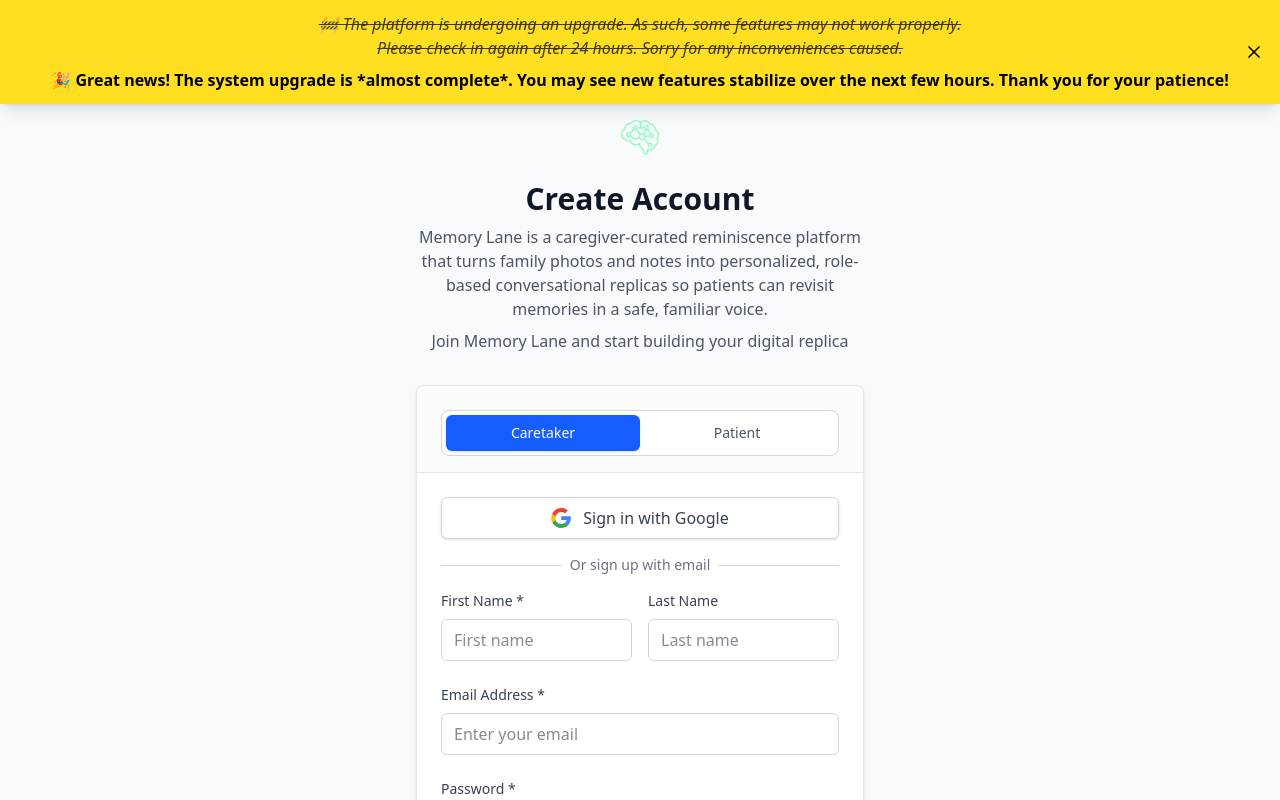
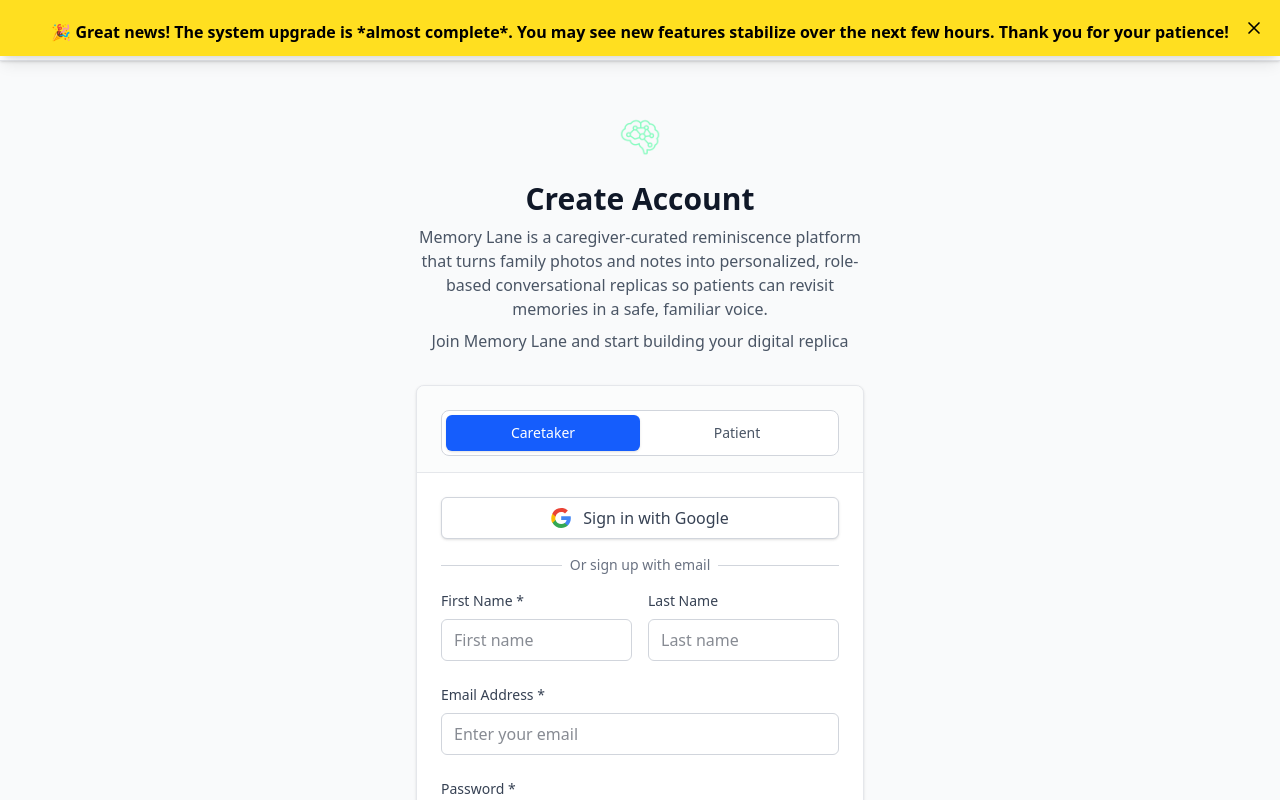
Before and after one commit to AlphaTechini/Memory-Lane, a SvelteKit app in the folder Frontend/Frontend/: page /signup in a window 1280 px wide. Shown: the top 800 px of the page. Built offline with nearby package versions, Linux system fonts and the light colour scheme; no server answers.

Commit message:
update notce

```diff
--- a/Frontend/Frontend/src/routes/+layout.svelte
+++ b/Frontend/Frontend/src/routes/+layout.svelte
@@ -50,12 +50,6 @@
   {#if showBanner}
     <div class="fixed top-0 left-0 w-full z-50">
       <div class="bg-yellow-300 text-black text-center px-4 py-3 shadow-lg relative">
-        <p class="font-medium">
-          <s class="opacity-75 italic">
-              🚧 The platform is undergoing an upgrade. As such, some features may not work properly.<br />
-              Please check in again after 24 hours. Sorry for any inconveniences caused.
-          </s>
-        </p>
         <p class="font-semibold text-base mt-2">
             🎉 Great news! The system upgrade is *almost complete*. You may see new features stabilize over the next few hours. Thank you for your patience!
         </p>
```
